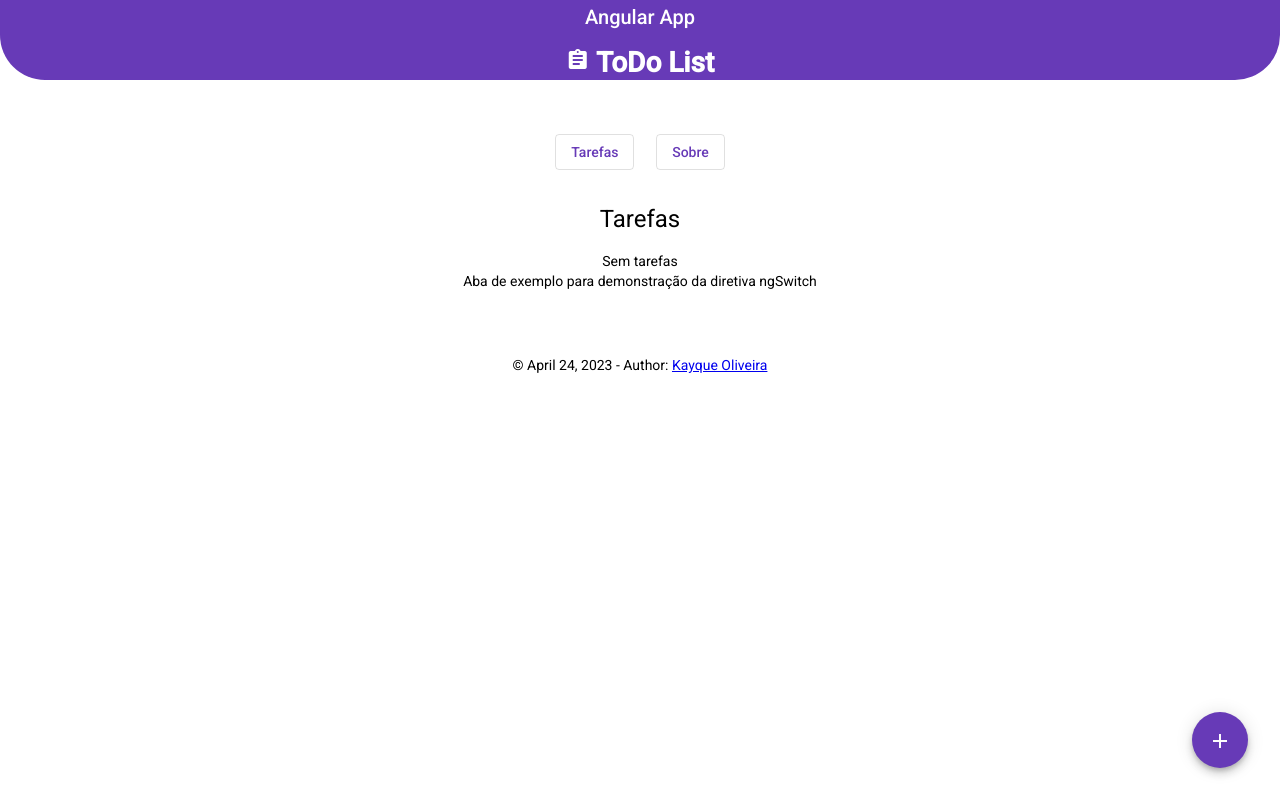
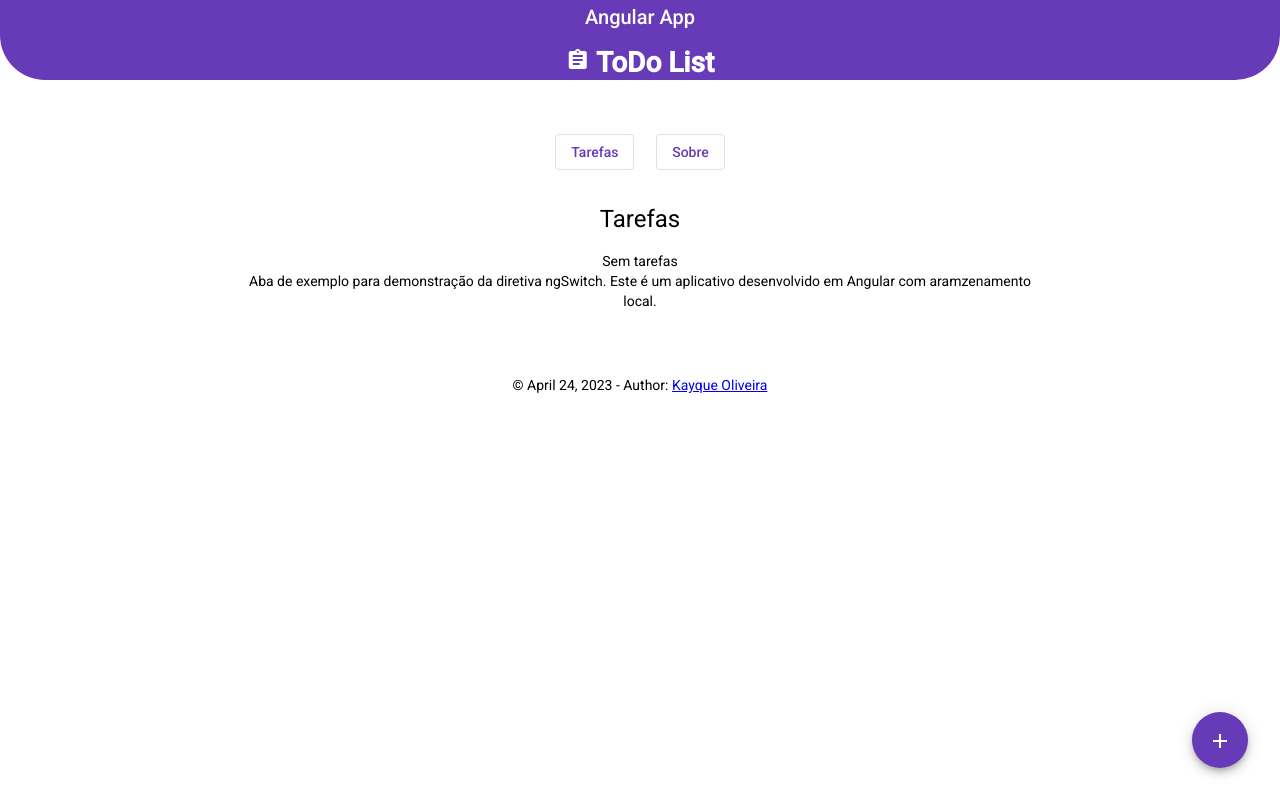
Before and after one commit to kayque-willy/angular-app, an Angular app: page / in a window 1280 px wide. Both pictures are taken after a click on the button "Sobre". Built offline with nearby package versions, Linux system fonts and the light colour scheme; no server answers.

Commit message:
Text change

```diff
--- a/src/app/pages/tasks/task-list-page/task-list-page.component.html
+++ b/src/app/pages/tasks/task-list-page/task-list-page.component.html
@@ -91,7 +91,8 @@
     </ng-container>
 
     <div *ngSwitchCase="'sobre'" class="container">
-      Aba de exemplo para demonstração da diretiva ngSwitch
+      Aba de exemplo para demonstração da diretiva ngSwitch. Este é um aplicativo desenvolvido em Angular com
+      aramzenamento local.
     </div>
   </div>
 
```
